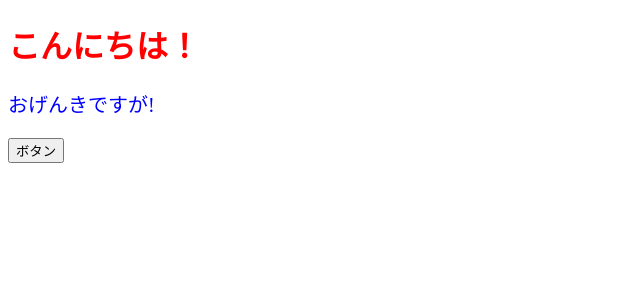
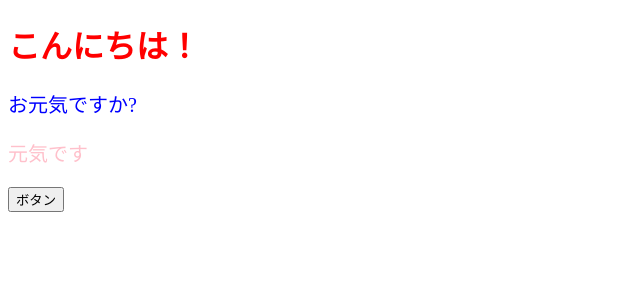
Before and after one commit to yosh-0827/react_dev, a React (Create React App) app: page / in a window 1280 px wide. Shown: the top 300 px of the page, without its empty margins (0-640 px from the left). Built offline with nearby package versions, Linux system fonts and the light colour scheme.

Commit message:
react本p111のchildren手前まで

```diff
--- a/src/App.jsx
+++ b/src/App.jsx
@@ -1,19 +1,17 @@
+import { ColorMessage } from "./components/ColorMessage";
+
 export const App = () => {
     //ボタンを押した時に実行する関数を定義
     const onClickButton = () => {
         alert();
     };
 
-    //CSSオブジェクト
-    const contentStyle = {
-        color: "blue",
-        fontSize: "20px"
-    };
-
     return (
         <>
         <h1 style={{ color:"red" }}>こんにちは！</h1>
-        <p style={contentStyle}>おげんきですが!</p>
+        <ColorMessage />
+        <ColorMessage color="blue" message="お元気ですか?" />
+        <ColorMessage color="pink" message="元気です" />
         <button onClick={onClickButton}> ボタン </button>
         </>
 
--- /dev/null
+++ b/src/components/ColorMessage.jsx
@@ -0,0 +1,10 @@
+export const ColorMessage = (props) => {
+    // {color: "blue", message:"お元気ですか?"}
+        //CSSオブジェクト
+        const contentStyle = {
+            color: props.color,
+            fontSize: "20px"
+        };
+
+        return <p style={contentStyle}> {props.message} </p>;
+}
```
